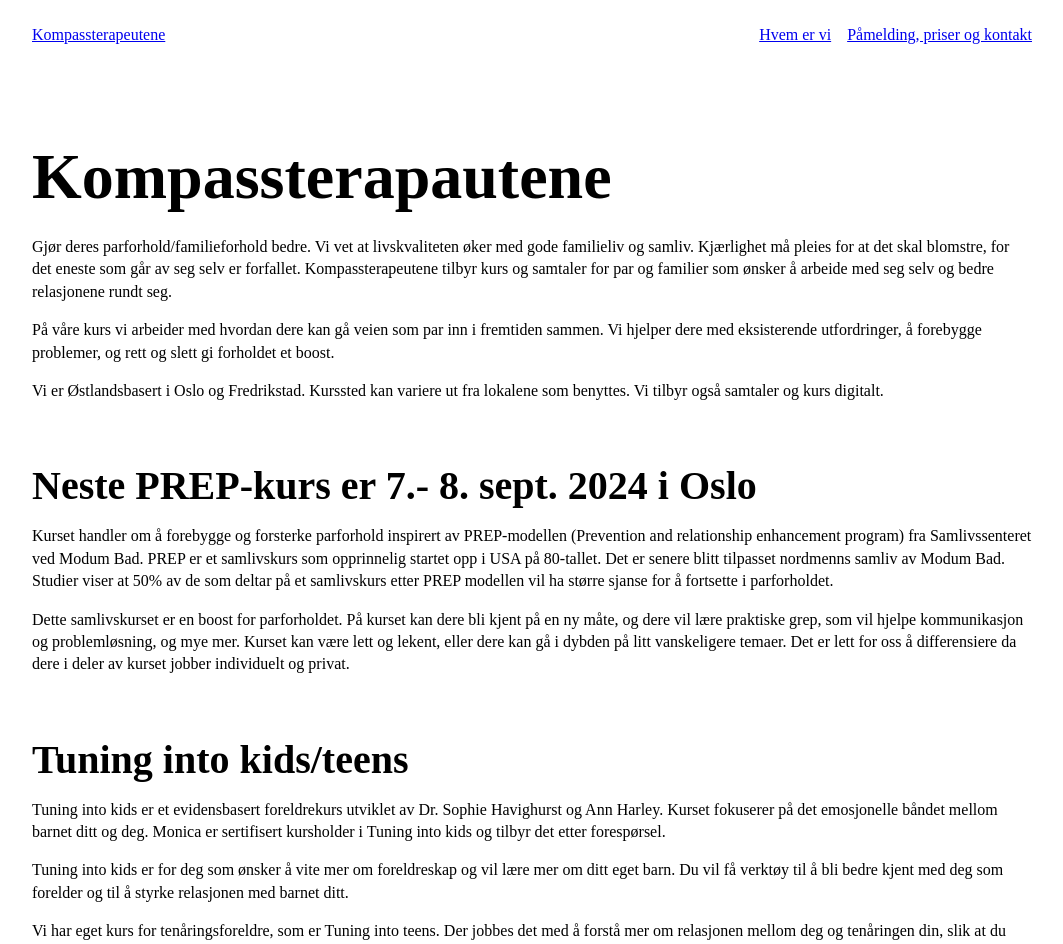
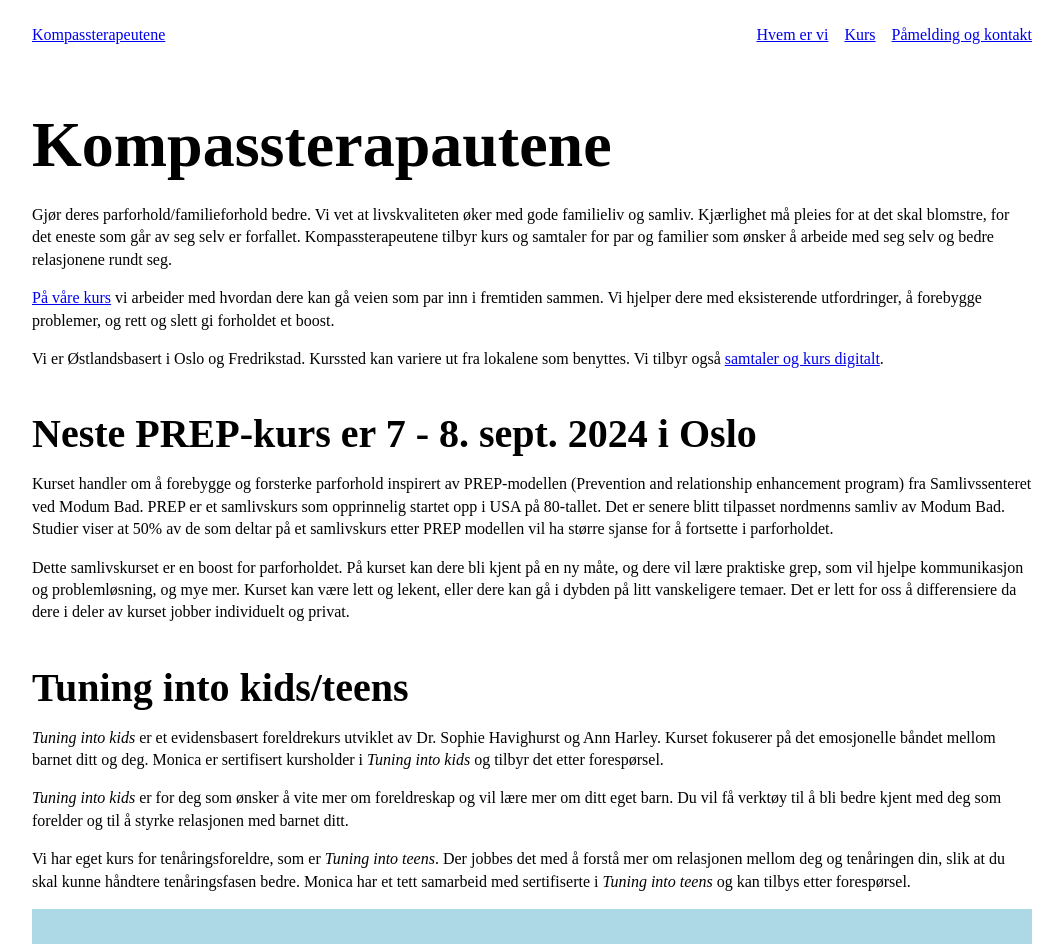
Before and after one commit to tommhuth/kompassterapeutene, a Next.js app: page / in a window 1280 px wide. Shown: the top 944 px of the page, without its empty margins (108-1171 px from the left). Built offline with nearby package versions, Linux system fonts and the light colour scheme.

Commit message:
more pages

```diff
--- a/src/app/globals.css
+++ b/src/app/globals.css
@@ -43,7 +43,7 @@
 h2,
 h3,
 h4 {
-    margin-top: 1.5em;
+    margin-top: 1em;
     margin-bottom: .35em;
 }
 
--- a/src/app/hvem-er-vi/page.tsx
+++ b/src/app/hvem-er-vi/page.tsx
@@ -2,6 +2,8 @@
     return (
         <>
             <h1>Hvem er vi?</h1>
+
+            <p>Kort intro til dere begge her</p>
 
             <h2 id="susanne">Susanne</h2>
             <p>
--- a/src/app/layout.tsx
+++ b/src/app/layout.tsx
@@ -28,8 +28,13 @@
                 </Link>
               </li>
               <li>
-                <Link href="/paamelding-priser-kontakt">
-                  Påmelding, priser og kontakt
+                <Link href="/kurs">
+                  Kurs
+                </Link>
+              </li>
+              <li>
+                <Link href="/paamelding-kontakt">
+                  Påmelding og kontakt
                 </Link>
               </li>
             </ul>
--- a/src/app/page.tsx
+++ b/src/app/page.tsx
@@ -1,3 +1,4 @@
+import Link from "next/link";
 
 
 export default function Home() {
@@ -5,46 +6,49 @@
     <>
       <h1>Kompassterapautene</h1>
       <p>
-        Gjør deres parforhold/familieforhold bedre. Vi vet at livskvaliteten øker med gode familieliv og samliv. Kjærlighet må pleies for at det skal blomstre, for det eneste som går av seg selv er forfallet. Kompassterapeutene tilbyr kurs og samtaler for par og
+        Gjør deres parforhold/familieforhold bedre. Vi vet at livskvaliteten øker med gode familieliv og samliv. Kjærlighet må pleies for at det skal blomstre,
+        for det eneste som går av seg selv er forfallet. Kompassterapeutene tilbyr kurs og samtaler for par og
         familier som ønsker å arbeide med seg selv og bedre relasjonene rundt seg.
       </p>
       <p>
-        På våre kurs vi arbeider med hvordan dere kan gå veien som par inn i
+        <Link href="/kurs">På våre kurs</Link> vi arbeider med hvordan dere kan gå veien som par inn i
         fremtiden sammen. Vi hjelper dere med eksisterende utfordringer, å forebygge problemer, og rett og slett gi
         forholdet et boost.
       </p>
 
       <p>
-        Vi er Østlandsbasert i Oslo og Fredrikstad. Kurssted kan variere ut fra lokalene som benyttes. Vi tilbyr også samtaler og kurs digitalt.
+        Vi er Østlandsbasert i Oslo og Fredrikstad. Kurssted kan variere ut fra lokalene som benyttes. Vi tilbyr også <Link href="/kurs">samtaler og kurs digitalt</Link>.
       </p>
 
-      <h2>Neste PREP-kurs er 7.- 8. sept. 2024 i Oslo</h2>
+      <h2>Neste PREP-kurs er 7 - 8. sept. 2024 i Oslo</h2>
 
       <p>
-        Kurset handler om å forebygge og forsterke parforhold inspirert av PREP-modellen (Prevention and relationship enhancement program) fra Samlivssenteret ved Modum Bad. PREP er et samlivskurs som opprinnelig startet opp i USA på 80-tallet.
+        Kurset handler om å forebygge og forsterke parforhold inspirert av PREP-modellen (Prevention and relationship enhancement program) fra Samlivssenteret ved Modum Bad.
+        PREP er et samlivskurs som opprinnelig startet opp i USA på 80-tallet.
         Det er senere blitt tilpasset nordmenns samliv av Modum Bad. Studier viser at 50% av de som deltar på et samlivskurs etter PREP modellen vil ha større sjanse for å fortsette i parforholdet.
       </p>
 
       <p>
-        Dette samlivskurset er en boost for parforholdet. På kurset kan dere bli kjent på en ny måte, og dere vil lære praktiske grep, som vil hjelpe kommunikasjon og problemløsning, og mye mer. Kurset kan være lett og lekent, eller dere kan gå i dybden på litt vanskeligere temaer.
+        Dette samlivskurset er en boost for parforholdet. På kurset kan dere bli kjent på en ny måte, og dere vil lære praktiske grep, som vil hjelpe
+        kommunikasjon og problemløsning, og mye mer. Kurset kan være lett og lekent, eller dere kan gå i dybden på litt vanskeligere temaer.
         Det er lett for oss å differensiere da dere i deler av kurset jobber individuelt og privat.
       </p>
 
       <h2>Tuning into kids/teens</h2>
       <p>
-        Tuning into kids er et evidensbasert foreldrekurs utviklet av Dr. Sophie Havighurst og Ann Harley. Kurset fokuserer på det emosjonelle båndet mellom barnet ditt og deg. Monica er sertifisert kursholder i Tuning into kids og tilbyr det etter forespørsel.
+        <em lang="en">Tuning into kids</em> er et evidensbasert foreldrekurs utviklet av Dr. Sophie Havighurst og Ann Harley. Kurset fokuserer på det
+        emosjonelle båndet mellom barnet ditt og deg. Monica er sertifisert kursholder i <em>Tuning into kids</em> og tilbyr det etter forespørsel.
       </p>
       <p>
-        Tuning into kids er for deg som ønsker å vite mer om foreldreskap og vil lære mer om ditt eget barn. Du vil få verktøy til å bli bedre kjent med deg som forelder og til å styrke relasjonen med barnet ditt.
+        <em>Tuning into kids</em> er for deg som ønsker å vite mer om foreldreskap og vil lære mer om ditt eget barn. Du vil få verktøy til å bli bedre kjent med deg som forelder og til å styrke relasjonen med barnet ditt.
       </p>
 
       <p>
-        Vi har eget kurs for tenåringsforeldre, som er Tuning into teens. Der jobbes det med å forstå mer om relasjonen mellom deg og tenåringen din, slik at du skal kunne håndtere
-        tenåringsfasen bedre. Monica har et tett samarbeid med sertifiserte i Tuning into teens og kan tilbys etter forespørsel.
+        Vi har eget kurs for tenåringsforeldre, som er <em>Tuning into teens</em>. Der jobbes det med å forstå mer om relasjonen mellom deg og tenåringen din, slik at du skal kunne håndtere
+        tenåringsfasen bedre. Monica har et tett samarbeid med sertifiserte i <em>Tuning into teens</em> og kan tilbys etter forespørsel.
       </p>
 
 
-      <hr />
 
       <blockquote>
         <p>«Deres kjærlighetshistorie skrives hver dag»</p>
```
Also changed, not shown: src/app/kurs/page.tsx (renamed from src/app/paamelding-priser-kontakt/page.tsx, +15 -17 lines), src/app/paamelding-kontakt/page.tsx (added, +18 -0 lines).
